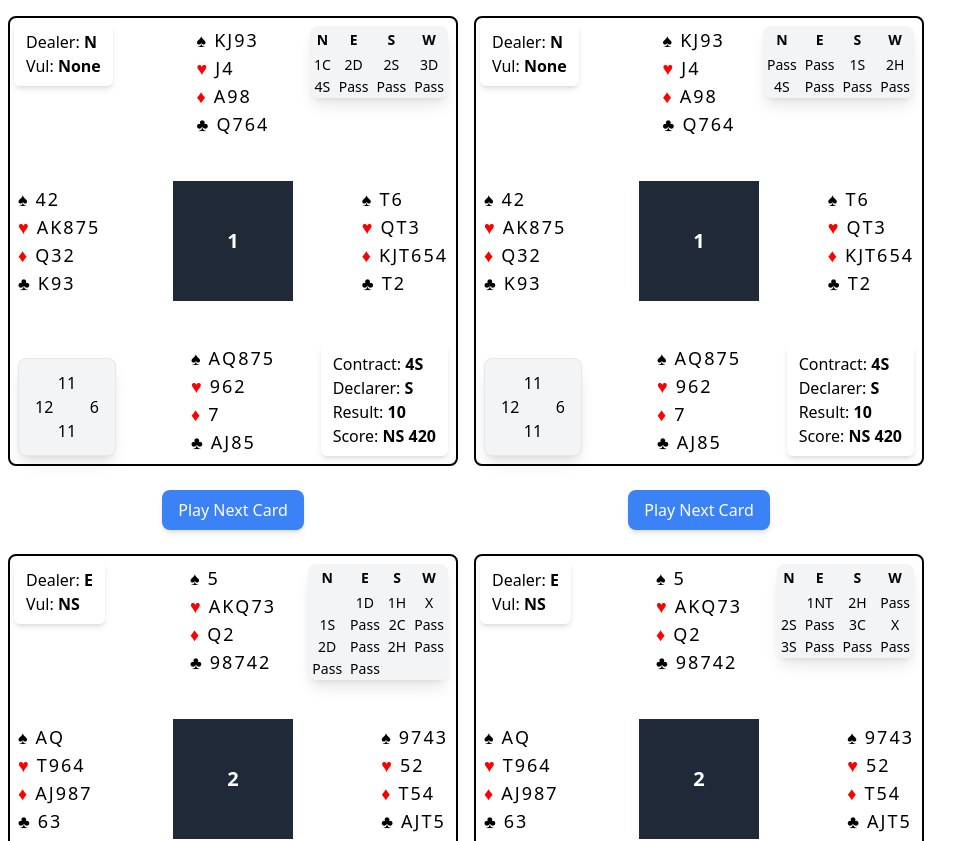
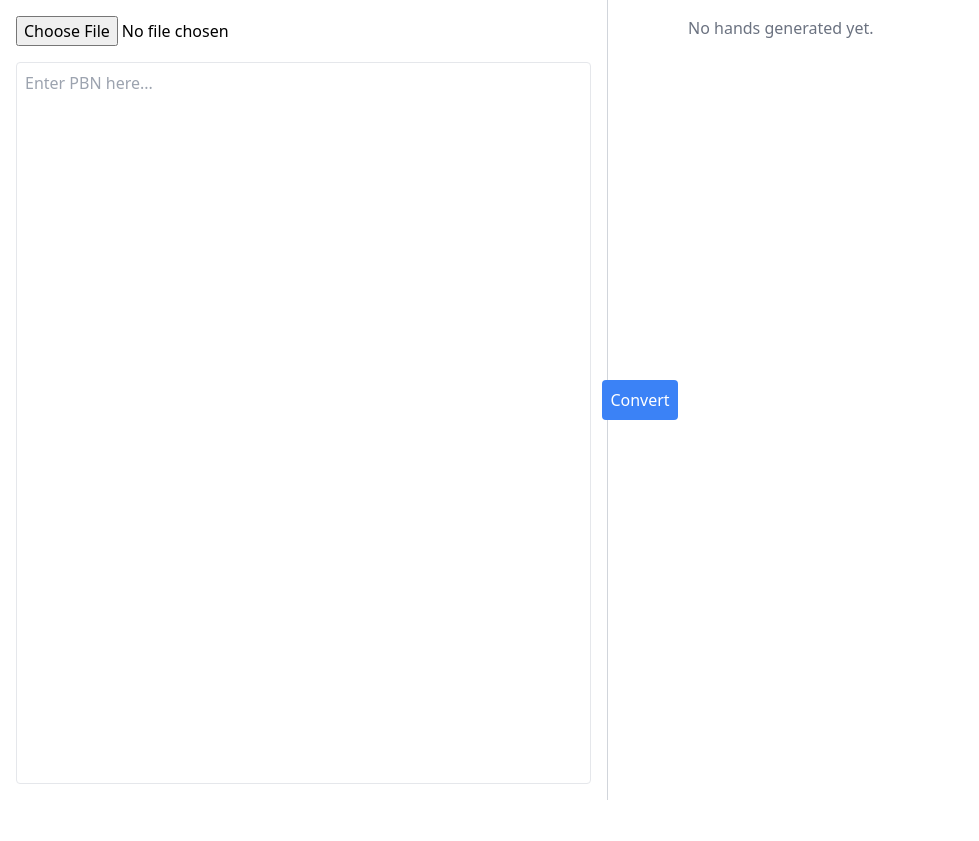
Before and after one commit to jacquicollier/ukbridge-club-website, a Next.js app: page /hand in a window 1280 px wide. Shown: the top 841 px of the page, without its empty margins (0-979 px from the left). After the commit the page ends 800 px from the top, so only its background shows below. Built offline with nearby package versions, Linux system fonts and the light colour scheme; what aws-amplify would draw is missing.

Commit message:
Fix issues reading PBN

```diff
--- a/src/app/hand/components/BridgeBoard.tsx
+++ b/src/app/hand/components/BridgeBoard.tsx
@@ -12,20 +12,24 @@ export default function BridgeBoard(props: {
   hand: Hand;
   result: boolean;
   currentTrickCards?: { [key: string]: { suit: string; rank: string } };
-  currenLeader: string;
-  playerHoldings: Record<Player, PlayerHolding>;
+  currenLeader: string | null;
+  playerHoldings: Record<Player, PlayerHolding> | null;
 }) {
   return (
     <>
-      <div className='relative m-2 flex aspect-square w-full max-w-[450px] flex-col items-center justify-center rounded-lg border-2 border-black p-4'>
+      <div className='relative flex aspect-square w-full max-w-[450px] flex-col items-center justify-center border-2 border-black p-4'>
         {/* Auction Table */}
-        <AuctionTable auction={props.hand.auction} />
+        {props.hand.auction && props.hand.auction.details && (
+          <AuctionTable auction={props.hand.auction} />
+        )}
 
         {/* Dealer & Vulnerability Box */}
         <DealerAndVul hand={props.hand} />
 
         {/* Hands */}
-        <PlayerHoldings playerHoldings={props.playerHoldings} />
+        {props.playerHoldings && (
+          <PlayerHoldings playerHoldings={props.playerHoldings} />
+        )}
 
         {/* Board */}
         <div
@@ -49,7 +53,9 @@ export default function BridgeBoard(props: {
         </div>
 
         {/* Extra Info */}
-        <PointCountTable playerHoldings={props.playerHoldings} />
+        {props.playerHoldings && (
+          <PointCountTable playerHoldings={props.playerHoldings} />
+        )}
         <Result hand={props.hand} />
         {/*<DDSTable />*/}
       </div>
--- a/src/app/hand/components/BridgeHandLayout.tsx
+++ b/src/app/hand/components/BridgeHandLayout.tsx
@@ -6,14 +6,11 @@ import BridgeBoard from '@/app/hand/components/BridgeBoard';
 import { useEffect, useState } from 'react';
 import BridgePlay from '@/app/hand/components/BridgePlay';
 import {
-  CardAndPlayer,
   determineTrickWinner,
   determineTrumps,
   mapTricksToLeaders,
   parseBridgeHand,
 } from '@/app/hand/components/utils';
-
-// TODO: Handle pass
 
 export default function BridgeHandLayout(props: {
   hand: Hand;
@@ -28,63 +25,72 @@ export default function BridgeHandLayout(props: {
   const [currentTrickCards, setCurrentTrickCards] = useState<{
     [key: string]: { suit: string; rank: string };
   }>({});
-  const [playerHoldings, setPlayerHoldings] = useState<
-    Record<Player, PlayerHolding>
-  >(parseBridgeHand(props.hand.deal));
-  const [currentLeader, setCurrentLeader] = useState<Player>(
-    props.hand.declarer as Player,
-  );
+  const [playerHoldings, setPlayerHoldings] = useState<Record<
+    Player,
+    PlayerHolding
+  > | null>(null);
+  const [currentLeader, setCurrentLeader] = useState<Player | null>(null);
 
   useEffect(() => {
-    if (playIndex === null) return;
+    setCurrentTrickCards({});
+    setPlayerHoldings(parseBridgeHand(props.hand.deal));
+    setCurrentLeader(props.hand.declarer as Player);
+  }, [props.hand]);
 
-    const playedCard = trickMap![playIndex];
-    if (!playedCard) return; // No more tricks
+  useEffect(() => {
+    if (playIndex === null) {
+      setCurrentTrickCards({});
+      setPlayerHoldings(parseBridgeHand(props.hand.deal)); // Reset to initial state
+      setCurrentLeader(props.hand.declarer as Player);
+      return;
+    }
 
-    // Reset trick if starting a new one
+    // ✅ Get all cards played up to `playIndex`
+    const playedCards = trickMap!.slice(0, playIndex + 1);
+
+    // ✅ Rebuild playerHoldings based on playedCards
+    const newPlayerHoldings = parseBridgeHand(props.hand.deal);
+    playedCards.forEach(({ player, suit, rank }) => {
+      newPlayerHoldings[player][suit][rank] = true; // Mark as played
+    });
+    setPlayerHoldings(newPlayerHoldings);
+
+    // ✅ Rebuild currentTrickCards (only last 4 moves)
+    const trickStart = Math.floor(playIndex / 4) * 4; // Get start index of current trick
+    const newTrickCards = Object.fromEntries(
+      trickMap!
+        .slice(trickStart, playIndex + 1)
+        .map(({ player, suit, rank }) => [player, { suit, rank }]),
+    );
+    setCurrentTrickCards(newTrickCards);
+
+    // ✅ Reset leader at trick start
     if (playIndex % 4 === 0) {
-      // Only reset trick if it's necessary (no need to reset if it's already empty)
       setCurrentLeader(
-        Object.keys(currentTrickCards).length == 4
-          ? determineTrickWinner(currentTrickCards, currentLeader, trumps)
+        Object.keys(newTrickCards).length === 4
+          ? determineTrickWinner(newTrickCards, currentLeader!, trumps)
           : (props.hand.play.value as Player),
       );
-      setCurrentTrickCards({});
     }
+  }, [playIndex]);
 
-    const currentCard: CardAndPlayer = trickMap![playIndex];
+  function handleClear(): void {
+    setPlayIndex(null);
+  }
 
-    // Avoid unnecessary state updates if nothing has changed
-    setPlayerHoldings((prev) => {
-      return {
-        ...prev,
-        [currentCard.player]: {
-          ...prev[currentCard.player],
-          [currentCard.suit]: {
-            ...prev[currentCard.player as Player][currentCard.suit],
-            [currentCard.rank]: true,
-          },
-        },
-      };
-    });
+  function hasPrevious(): boolean {
+    return playIndex !== null;
+  }
 
-    // Avoid unnecessary state updates if no new card has been played
-    setCurrentTrickCards((prev) => {
-      if (
-        prev[currentCard.player]?.rank === currentCard.rank &&
-        prev[currentCard.player]?.suit === currentCard.suit
-      )
-        return prev; // No need to update if card is the same
-
-      return {
-        ...prev,
-        [currentCard.player]: {
-          suit: currentCard.suit,
-          rank: currentCard.rank,
-        },
-      };
-    });
-  }, [playIndex]); // Add trickMap to dependencies to ensure updates when the map changes
+  function handlePreviousCard() {
+    if (playIndex !== null) {
+      if (playIndex == 0) {
+        setPlayIndex(null);
+      } else {
+        setPlayIndex(playIndex - 1);
+      }
+    }
+  }
 
   function handleNextCard() {
     setPlayIndex((prev) => (prev == null ? 0 : prev + 1));
@@ -97,16 +103,6 @@ export default function BridgeHandLayout(props: {
     );
   }
 
-  // function handlePreviousCard() {
-  //   if (playIndex !== null) {
-  //     if (playIndex == 0) {
-  //       setPlayIndex(null);
-  //     } else {
-  //       setPlayIndex(playIndex - 1);
-  //     }
-  //   }
-  // }
-
   return (
     <div className='relative m-2 flex aspect-square w-full max-w-[450px] flex-col items-center'>
       <BridgeBoard
@@ -116,8 +112,14 @@ export default function BridgeHandLayout(props: {
         result={props.result}
         playerHoldings={playerHoldings}
       />
-      {props.hand.contract !== 'Pass' && (
-        <BridgePlay hasNext={hasNext} nextCard={handleNextCard} />
+      {props.hand.play && props.hand.contract !== 'Pass' && (
+        <BridgePlay
+          clearPlay={handleClear}
+          hasNext={hasNext}
+          hasPrevious={hasPrevious}
+          nextCard={handleNextCard}
+          previousCard={handlePreviousCard}
+        />
       )}
     </div>
   );
--- a/src/app/hand/components/BridgePlay.tsx
+++ b/src/app/hand/components/BridgePlay.tsx
@@ -1,24 +1,47 @@
 interface Props {
+  clearPlay: () => void;
+  hasPrevious: () => boolean;
   hasNext: () => boolean;
-  // previousCard: () => void;
+  previousCard: () => void;
   nextCard: () => void;
 }
 
-export default function BridgePlay({ hasNext, nextCard }: Props) {
+export default function BridgePlay({
+  clearPlay,
+  hasPrevious,
+  hasNext,
+  previousCard,
+  nextCard,
+}: Props) {
   return (
-    <div className='mt-4'>
-      {/*<button*/}
-      {/*  onClick={previousCard}*/}
-      {/*  className="rounded-lg bg-blue-500 px-4 py-2 text-white shadow-md hover:bg-blue-700"*/}
-      {/*>*/}
-      {/*  Back*/}
-      {/*</button>*/}
+    <div className='flex w-full items-center justify-between rounded-b-md bg-gray-300 p-3 shadow-md'>
+      {/* Buttons Container */}
+      <div className='flex grow justify-center gap-3'>
+        <button
+          title='Previous'
+          onClick={previousCard}
+          disabled={!hasPrevious()}
+          className='flex size-8 items-center justify-center rounded-full bg-blue-500 text-white shadow-md hover:bg-blue-700 disabled:opacity-50'
+        >
+          &lt;
+        </button>
+        <button
+          title='Next'
+          onClick={nextCard}
+          disabled={!hasNext()}
+          className='flex size-8 items-center justify-center rounded-full bg-blue-500 text-white shadow-md hover:bg-blue-700 disabled:opacity-50'
+        >
+          &gt;
+        </button>
+      </div>
+
+      {/* Clear Button on the Right */}
       <button
-        onClick={nextCard}
-        disabled={!hasNext()}
-        className='rounded-lg bg-blue-500 px-4 py-2 text-white shadow-md hover:bg-blue-700'
+        title='Clear'
+        onClick={clearPlay}
+        className='flex size-8 items-center justify-center rounded-full bg-gray-200 text-white shadow-md hover:bg-red-700'
       >
-        Play Next Card
+        🗑️
       </button>
     </div>
   );
--- a/src/app/hand/components/CurrentTrickCard.tsx
+++ b/src/app/hand/components/CurrentTrickCard.tsx
@@ -7,7 +7,7 @@ export default function CurrentTrickCard({
 }: {
   player: string;
   card: { rank: string; suit: string };
-  currentLeader: string;
+  currentLeader: string | null;
 }) {
   // Positions relative to the board (centered in a diamond shape)
   const getCardPosition = (player: string) =>
@@ -25,7 +25,7 @@ export default function CurrentTrickCard({
     W: ['W', 'N', 'E', 'S'],
   };
 
-  const order = playOrder[currentLeader] || playOrder.N;
+  const order = currentLeader ? playOrder[currentLeader] : playOrder.N;
   const zIndex = order.indexOf(player) + 10; // Higher index = on top
 
   return (
--- a/src/app/hand/components/CurrentTrickCards.tsx
+++ b/src/app/hand/components/CurrentTrickCards.tsx
@@ -1,7 +1,7 @@
 import CurrentTrickCard from '@/app/hand/components/CurrentTrickCard';
 
 export default function CurrentTrickCards(props: {
-  currentLeader: string;
+  currentLeader: string | null;
   currentTrickCards: { [key: string]: { suit: string; rank: string } }; // Cards played by each player
 }) {
   return (
--- a/src/app/hand/components/Result.tsx
+++ b/src/app/hand/components/Result.tsx
@@ -15,6 +15,11 @@ export default function Result(props: { hand: Hand }) {
       <p>
         Score: <span className='font-bold'>{props.hand.score}</span>
       </p>
+      {props.hand.scoreimp && (
+        <p>
+          Score IMP: <span className='font-bold'>{props.hand.scoreimp}</span>
+        </p>
+      )}
     </div>
   );
 }
--- a/src/app/hand/components/utils.ts
+++ b/src/app/hand/components/utils.ts
@@ -22,19 +22,21 @@ export function parseBridgeHand(
     throw new Error('Invalid bridge hand format');
   }
 
-  // Map hands to their respective directions and suit cards
+  // **Fix: Use correct order mapping**
+  const orderedHands = directions.map(
+    (_, index) => handsArray[(index - startIndex + 4) % 4], // Ensure correct mapping
+  );
+
   return directions.reduce(
     (acc, direction, index) => {
-      const handData = handsArray[(startIndex + index) % 4].split('.'); // Rotate based on starting position
+      const handData = orderedHands[index].split('.'); // Hands are now correctly rotated
 
-      // Create an object for the player's hand
       acc[direction] = suitOrder.reduce((suitAcc, suit, i) => {
-        const cards = handData[i]?.split('') ?? []; // Split the string into individual cards
+        const cards = handData[i]?.split('') ?? [];
 
-        // For each card in the suit, set its value to `false` (not played yet)
         suitAcc[suit] = cards.reduce(
           (cardAcc, card) => {
-            cardAcc[card] = false; // Initialize each card as not played
+            cardAcc[card] = false;
             return cardAcc;
           },
           {} as Record<string, boolean>,
@@ -122,7 +124,10 @@ export function determineTrickWinner(
   const trick = Object.entries(trickCards); // Convert to array of [player, card]
 
   // ✅ Identify all cards of the leading suit and trump suit
-  const leadingSuit = trickCards[leader].suit;
+  const leaderTrickCards = trickCards[leader];
+  const [, suit] = Object.entries(trickCards)[0];
+
+  const leadingSuit = leaderTrickCards ? leaderTrickCards.suit : suit;
   const trumpCards =
     trumpSuit == null
       ? []
@@ -138,6 +143,7 @@ export function determineTrickWinner(
     winningTrick = trumpCards;
   } else {
     // ✅ Otherwise, highest card in the leading suit wins
+    console.log('LSC: ' + leadingSuitCards);
     winningTrick = leadingSuitCards;
   }
 
--- a/src/app/hand/page.tsx
+++ b/src/app/hand/page.tsx
@@ -1,15 +1,76 @@
 'use client';
 
-import { hands } from '@/app/model/pbn/hands';
+import { useState } from 'react';
+import BridgeHandLayout from '@/app/hand/components/BridgeHandLayout';
+import { Hand } from '@/app/model/pbn/hand';
+import { convertPBNToJSON } from '@/app/hand/pbnConverter';
 
-import BridgeHandLayout from '@/app/hand/components/BridgeHandLayout';
+export default function Page() {
+  const [pbnInput, setPbnInput] = useState('');
+  const [hands, setHands] = useState<Hand[]>([]); // Replace with actual type
 
-export default function Hand() {
+  const handleConvertPBN = () => {
+    // Logic to convert PBN to hands
+    const parsedHands = parsePBN(pbnInput); // Implement parsePBN function
+    setHands(parsedHands);
+  };
+
+  const handleFileUpload = (event: React.ChangeEvent<HTMLInputElement>) => {
+    const file = event.target.files?.[0]; // Get the selected file
+    if (!file) return;
+
+    const reader = new FileReader();
+    reader.onload = (e) => {
+      setPbnInput(e.target?.result as string); // Set file content to state
+    };
+    reader.readAsText(file); // Read file as text
+  };
+
   return (
-    <div className='flex flex-row flex-wrap'>
-      {hands.map((hand, index) => (
-        <BridgeHandLayout key={index} hand={hand} result={true} />
-      ))}
+    <div className='flex h-screen'>
+      {/* Left Column - PBN Input */}
+      <div className='hidden flex-col overflow-auto border-r border-gray-300 p-4 md:flex md:w-1/2'>
+        <input
+          type='file'
+          accept='.txt,.pbn'
+          onChange={handleFileUpload}
+          className='mb-4'
+        />
+        <textarea
+          className='w-full grow resize-none overflow-auto rounded border p-2'
+          placeholder='Enter PBN here...'
+          value={pbnInput}
+          onChange={(e) => setPbnInput(e.target.value)}
+        />
+      </div>
+
+      {/* Convert Button (Between Columns) */}
+      <div className='hidden w-16 items-center justify-center md:flex'>
+        <button
+          className='rounded bg-blue-500 p-2 text-white hover:bg-blue-700'
+          onClick={handleConvertPBN}
+        >
+          Convert
+        </button>
+      </div>
+
+      {/* Right Column - Hands Layout */}
+      <div className='overflow-auto p-4 md:w-1/2'>
+        {hands.length > 0 ? (
+          <div className='flex flex-row flex-wrap'>
+            {hands.map((hand, index) => (
+              <BridgeHandLayout key={index} hand={hand} result={true} />
+            ))}
+          </div>
+        ) : (
+          <p className='text-gray-500'>No hands generated yet.</p>
+        )}
+      </div>
     </div>
   );
 }
+
+// Placeholder for PBN parsing logic
+function parsePBN(pbn: string): Hand[] {
+  return JSON.parse(convertPBNToJSON(pbn)) as Hand[];
+}
--- /dev/null
+++ b/src/app/hand/pbnConverter.ts
@@ -0,0 +1,76 @@
+type Field = { value: string; details?: string[] };
+
+export function convertPBNToJSON(inputString: string): string {
+  const dataMap: Record<string, Field>[] = [];
+  let currentDataMap: Record<string, Field> = {};
+  let currentHeading: string | null = null;
+  let insideCurlyBrackets = false; // Track whether we are inside { ... } blocks
+
+  inputString.split(/\r?\n/).forEach((line) => {
+    line = line.trim();
+
+    // Handle start of a curly bracket block
+    if (line.startsWith('{')) {
+      insideCurlyBrackets = true;
+      return; // Ignore this line
+    }
+
+    // Handle end of a curly bracket block
+    if (line.endsWith('}')) {
+      insideCurlyBrackets = false;
+      return; // Ignore this line
+    }
+
+    // If inside { ... } block, ignore all lines
+    if (insideCurlyBrackets) return;
+
+    if (line === '') {
+      // If an empty line is encountered, store the current object and reset
+      if (Object.keys(currentDataMap).length > 0) {
+        dataMap.push({ ...currentDataMap });
+        currentDataMap = {};
+      }
+    } else if (line.startsWith('[')) {
+      // Heading line in PBN format
+      const match = line.match(/^\[([^\s]+)\s+"(.*)"\]$/);
+      if (match) {
+        const key = match[1].toLowerCase(); // Convert to lowercase for consistency
+        const value = match[2];
+
+        currentHeading = key;
+        currentDataMap[key] = { value };
+      }
+    } else if (currentHeading) {
+      // Additional data for the last heading
+      if (currentDataMap[currentHeading]) {
+        const existingField = currentDataMap[currentHeading];
+        currentDataMap[currentHeading] = {
+          ...existingField,
+          details: [...(existingField.details || []), line],
+        };
+      }
+    }
+  });
+
+  // Ensure the last set of data is added
+  if (Object.keys(currentDataMap).length > 0) {
+    dataMap.push(currentDataMap);
+  }
+
+  // Convert the dataMap to the desired output format
+  const finalMap = dataMap.map((entry) => {
+    const mappedEntry: { [key: string]: string | Field } = {};
+    Object.keys(entry).forEach((key) => {
+      const field = entry[key];
+      if (!field.details || field.details.length === 0) {
+        mappedEntry[key] = field.value; // If no details, just use the value
+      } else {
+        mappedEntry[key] = field; // If there are details, keep the entire field
+      }
+    });
+    return mappedEntry;
+  });
+
+  // Convert the final map to a JSON string
+  return JSON.stringify(finalMap, null, 2);
+}
--- a/src/app/model/pbn/hand.ts
+++ b/src/app/model/pbn/hand.ts
@@ -78,6 +78,8 @@ export const handSchema = yup.object().shape({
 
   score: yup.string(),
 
+  scoreimp: yup.string(),
+
   homeTeam: yup.string(),
 
   round: yup.string(),
```
